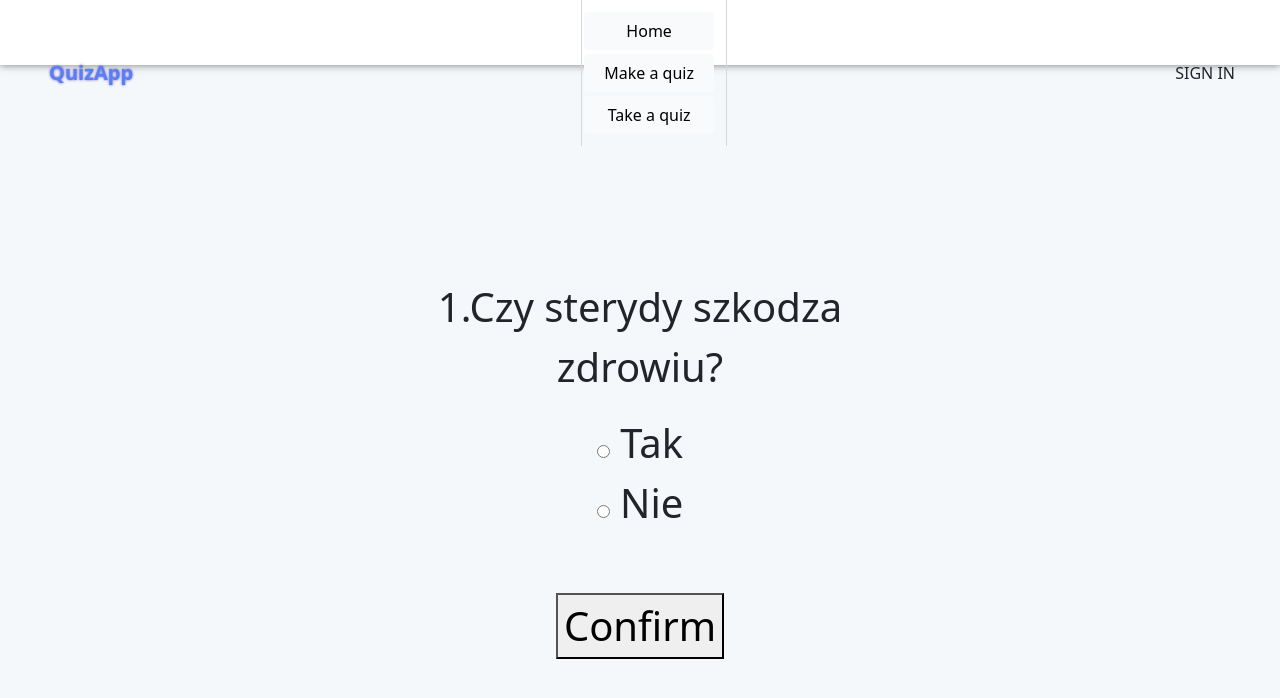
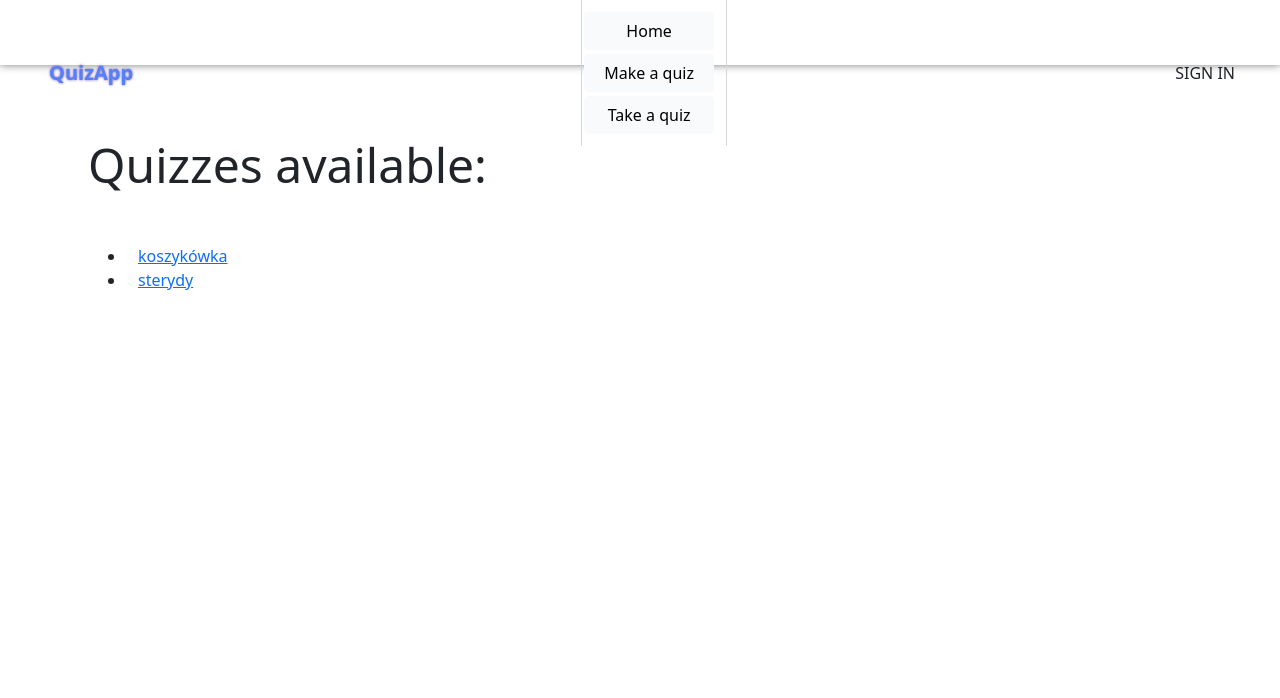
Before and after one commit to ErykNe/Quiz-App, an Angular app: page / in a window 1280 px wide. Both pictures are taken after a click on the item "Take a quiz". Shown: the top 698 px of the page. Built offline with nearby package versions, Linux system fonts and the light colour scheme.

Commit message:
quiz component works, homepage css positioning and adjustements finished, sign in component works To do: - css for quizcomponent -quizbuilder -registration css positioning

```diff
--- a/src/global_styles.css
+++ b/src/global_styles.css
@@ -5,7 +5,10 @@ body {
 main {
   color: white;
 }
-
+.main-page{
+  height: 100%;
+  width: 100%;
+}
 .container-fluid {
   display: flex;
   justify-content: space-between;
--- a/src/home.page/homepage.component.css
+++ b/src/home.page/homepage.component.css
@@ -7,6 +7,7 @@
     left: 0;
     right: 0;
     padding: 350px;
+    width: 100%;
     background: linear-gradient(
         to right top,
         rgb(158, 185, 245) 0%,
@@ -21,10 +22,15 @@
     align-items: center;
     text-align: center;
     padding: 180px;
+    width: 100%;
     background-color: #F4F8FB;
+}
+.row {
+    width: 100.6%;
 }
 .homepage3 {
     display: flex;
+    width: 100%;
     justify-content: center;
     align-items: center;
     text-align: center;
@@ -42,11 +48,13 @@
     animation: moveInBottom 0.7s ease-out;
     color: white;
     font-weight: 400;
+    width: 100%;
 }
 .text {
     animation: moveInBottom 0.7s ease-out;
     color: white;
     font-weight: 300;
+    width: 100%;
     font-size: 30px;
     text-align: left;
     margin-top: 100px;
--- a/src/quiz.app/quiz.component.css
+++ b/src/quiz.app/quiz.component.css
@@ -1,11 +1,25 @@
+.homepage1 {
+    justify-content: center;
+    align-items: center;
+    text-align: left;
+    top: 0;
+    left: 0;
+    right: 0;
+    padding: 120px;
+    background:white
+}
+.quizesAvailable{
+    margin-left: -20px;
+    margin-bottom: 50px;
+}
 .homepage2 {
     justify-content: center;
     align-items: center;
-    text-align: center;
+    text-align: left;
     padding-top: 20%;
     padding-bottom: 19vw;
-    padding-left: 400px;
-    padding-right: 400px;
+    padding-left: 35%;
+    padding-right: 20%;
     background-color: #F4F8FB;
     font-size: 40px;
     -webkit-user-select: none;
@@ -14,6 +28,6 @@
     -ms-user-select: none;
     user-select: none;
 }
-.correct-answer {
-    color: green;
-  }
+.alert {
+ padding: auto;
+}
--- a/src/quiz.app/quiz.component.html
+++ b/src/quiz.app/quiz.component.html
@@ -1,20 +1,29 @@
 <div>
   <div class ="row">
-    <div class="col homepage2" *ngIf="!quizCompleted">
+   <div class="container col homepage1" *ngIf="!quizStarted">
+      <p class="display-5 quizesAvailable">Quizzes available:</p>
+      <div class="quizChoice" *ngFor="let quiz of quizes; index as i">
+         <li class="display-7" (click)="chooseQuiz(quiz)"><a href="#">{{quiz.quizName}}</a></li>
+      </div>
+   </div>
+    <div class="col homepage2" *ngIf="quizStarted && !quizCompleted">
       <form #form>
           <p>{{questions[i].title}}</p>
-             <div *ngFor="let answer of questions[i].answers">
-              <input type ="radio" name = {{questions[i].index_question}} (click)="assignData(answer)">
-              <span [ngClass]="{'correct-answer': questions[i].answers.indexOf(answer) === questions[i].index_correct && confirmed}">
-               {{answer}}
-              </span>
+             <div class="question" *ngFor="let answer of questions[i].answers">
+               <div [ngClass]="getClassForAnswer(answer, i, confirmed)">
+                  <input type ="radio" name = {{questions[i].index_question}} (click)="assignData(answer)">
+                  <span>
+                     {{ answer }} <span *ngIf="isAnswerCorrect() && confirmed && answer == userAnswers[i]">- Correct!</span> <span *ngIf="!isAnswerCorrect() && confirmed && answer == userAnswers[i]">- Wrong!</span>
+                  </span>
+               </div>
              </div>
           <br>
       </form>
-      <button *ngIf="!confirmed && !quizCompleted" (click)="confirmAnswer()">Confirm</button>
-      <button *ngIf="confirmed && !quizCompleted" (click)="goNext(form)">Next Question</button>
+      <button *ngIf="!confirmed && quizStarted && !quizCompleted" (click)="confirmAnswer(form)">Confirm Answer</button>
+      <button *ngIf="confirmed && quizStarted && !quizCompleted" (click)="goNext(form)">Next Question</button>
    </div>
    <div *ngIf="quizCompleted" class="col homepage2">
       <p>Your score is: {{score}}/{{questions.length}}</p>
+      <button (click)="quizStarted = false; quizCompleted = false; i = 0; score = 0;">Leave</button>
    </div>
 </div>
--- a/src/quiz.app/quiz.component.ts
+++ b/src/quiz.app/quiz.component.ts
@@ -12,51 +12,68 @@ import { FormControl } from "@angular/forms";
 })
 
 export class QuizComponent implements OnInit {
-  constructor() {
+  ngOnInit() {
+    this.quizes = [];
+    Quiz_from_json.forEach(quizData => {
+      const questions: Question[] = [];
+      quizData.questions.forEach(questionData => {
+        const question = new Question(
+          parseInt(questionData.index_question),
+          questionData.title,
+          questionData.text,
+          questionData.index_correct,
+          questionData.index_question
+        );
+        questions.push(question);
+      });
+      const quiz = new Quiz(quizData.quizName, questions);
+      this.quizes.push(quiz);
+    });
+    return this.quizes
+  }
 
-  }
-  ngOnInit() {
-    this.questions = [];
+  quizes: Quiz[] = this.ngOnInit();
+  questions: Question[] = []
+  userAnswers: String [] = []
 
-    for (let i = 0; i < Quiz_from_json.length; i++) {
-      const questionData = Quiz_from_json[i];
-      const question = new Question(parseInt(questionData.index_question), questionData.title, questionData.text, questionData.index_correct, questionData.index_question);
-      this.questions.push(question);
-    }
-    return this.questions
-  }
-  questions: Question[] = this.ngOnInit()
-  userAnswers: String [] = []
   public score: number = 0;
   public i: number = 0;
   public confirmed: boolean = false;
+  public quizStarted: boolean = false;
   public quizCompleted: boolean = false;
+
+  chooseQuiz(quiz: Quiz){
+    this.questions = quiz.questions;
+    console.log(this.questions)
+    this.quizStarted = true;
+  }
   assignData(answer: string){
-    this.userAnswers.push(answer)
+    this.userAnswers[this.i] = answer
   }
-  showScore(){
-    let a = 0;
-    this.score++;
-    this.userAnswers.forEach((answer) =>{
-      if(this.questions[a].answers.findIndex(elem => elem == answer) == this.questions[a].index_correct){
+  confirmAnswer(form: HTMLElement){
+    const radioButtons = form.querySelectorAll('input[type="radio"]');
+    let anyChecked = false;
+    radioButtons.forEach(radioButton => {
+      if((radioButton as HTMLInputElement).checked == true){
+        anyChecked = true;
+      }
+    });
+    if(!anyChecked){
+      //give proper alert
+      return
+    }
+      if(this.questions[this.i].answers.findIndex(elem => elem == this.userAnswers[this.i]) == this.questions[this.i].index_correct){
+        //give proper alert
         this.score++;
+      } else {
+        //give proper alert
       }
-      a++;
-    })
-  }
-  confirmAnswer(){
+    this.confirmed = true;
     if(this.i == this.questions.length - 1){
       this.quizCompleted = true;
       this.confirmed = false;
       return
     }
-    this.userAnswers.forEach((answer) =>{
-      if(this.questions[this.i].answers.findIndex(elem => elem == answer) == this.questions[this.i].index_correct){
-        this.score++;
-
-      }
-    })
-    this.confirmed = true;
   }
   goNext(form: HTMLElement){
     const radioButtons = form.querySelectorAll('input[type="radio"]');
@@ -66,8 +83,28 @@ export class QuizComponent implements OnInit {
     this.i++;
     this.confirmed = false;
   }
+  isAnswerCorrect(): boolean {
+    return this.questions[this.i].answers.findIndex(elem => elem == this.userAnswers[this.i]) == this.questions[this.i].index_correct;
+  }
+  getClassForAnswer(answer: string, i: number, confirmed: boolean): string {
+    const isCorrect = this.questions[i].answers.indexOf(answer) === this.questions[i].index_correct;
+    const isAnsweredCorrectly = this.questions[i].answers.findIndex(elem => elem == this.userAnswers[i]) == this.questions[i].index_correct;
+
+    if (isCorrect && confirmed) {
+      return 'alert alert-success';
+    } else if (!isAnsweredCorrectly && confirmed) {
+      return 'alert alert-danger';
+    } else {
+      return '';
+    }
+  }
 }
-
+export class Quiz{
+  constructor(public quizName: string, public questions: Question[]){
+    this.quizName = quizName;
+    this.questions = questions;
+  }
+}
 export class Question {
   constructor(public numer: number, public title: string, public answers: string[], public index_correct: number, public index_question: string) {
     this.numer = numer
--- a/src/quiz.app/quiz.json
+++ b/src/quiz.app/quiz.json
@@ -1,9 +1,55 @@
+[
+  {
+    "quizName": "koszykówka",
+    "questions":
+    [
+      {
+        "index_question": "1",
+        "title": "1.Który z polskich koszykarzy trafił do NBA pierwszy?",
+        "text":["Cezary Trybiański", "Maciej Lampe", "Marcin Gortat"],
+        "index_correct": 0
+      },
+      {
+        "index_question": "2",
+        "title": "2.Michael Jordan został wybrany w 1984 r. w drafcie NBA przez Chicago Bulls. Z którym numerem?",
+        "text":["1", "2", "3"],
+        "index_correct": 2
+      },
+      {
+        "index_question": "3",
+        "title": "3.Ile lat Kobe Bryant grał dla Lakers?",
+        "text":["17", "20", "22"],
+        "index_correct": 1
+      },
+      {
+        "index_question": "4",
+        "title": "4.Z którym numerem Steph Curry został wybrany w drafcie z 2009 roku?",
+        "text":["3", "7", "9"],
+        "index_correct": 1
+      },
+      {
+        "index_question": "5",
+        "title": "5.Który z tych koszykarzy zdobył najwięcej mistrzowskich tytułów?",
+        "text":["Robert Horry", "Michael Jordal", "Lebron James"],
+        "index_correct": 0
+      },
+      {
+        "index_question": "6",
+        "title": "6.Który klub NBA ma najwięcej mistrzowskich tytułów?",
+        "text":["Los Angeles Lakers", "Chicago Bulls", "Boston Celtics"],
+        "index_correct": 2
+      }
+    ]
+  },
+  {
+    "quizName": "sterydy",
+    "questions":
     [
       {
         "index_question": "1",
         "title": "1.Czy sterydy szkodza zdrowiu?",
         "text": ["Tak", "Nie"],
-    "index_correct": 1
+        "index_correct": 0
       },
       {
         "index_question": "2",
@@ -15,12 +61,14 @@
         "index_question": "3",
         "title": "3. Czy przez sterydy mozna miec depresje?",
         "text": ["Tak", "Nie"],
-    "index_correct": 1
+        "index_correct": 0
       },
       {
         "index_question": "4",
-    "title": "Rozwiaz rownanie",
-    "text": ["1", "2","sqrt(2)"],
-    "index_correct": 2
+        "title": "Jak uwazasz, czy 16 latek moze brac sterydy",
+        "text": ["Tak", "Nie","Zalezy"],
+        "index_correct": 1
       }
     ]
+  }
+]
--- a/src/registration.app/registrationapp.component.css
+++ b/src/registration.app/registrationapp.component.css
@@ -0,0 +1,20 @@
+.homepage1 {
+    display: flex;
+    justify-content: center;
+    align-items: center;
+    text-align: center;
+    padding: 350px;
+    width: 100%;
+    height:100%;
+    background: linear-gradient(
+        to right top,
+        rgb(158, 185, 245) 0%,
+        rgb(158, 185, 245) 50%,
+        rgb(216, 218, 255) 50%,
+        rgb(158, 185, 245) 50%,
+        rgb(216, 218, 255) 100%);
+}
+.title {
+    color: white;
+    font-weight: 400;
+}
--- a/src/registration.app/registrationapp.component.html
+++ b/src/registration.app/registrationapp.component.html
@@ -1,3 +1,8 @@
-<p>
-registrationapp works!
-</p>
+<div class = "homepage1">
+    <div class = "row">
+      <div class="col">
+        <p class="title display-4">Registration will be available soon...</p>
+     </div>
+    </div>
+  </div>
+<div>
```
Lines whose indentation alone changed are shown as unchanged.
